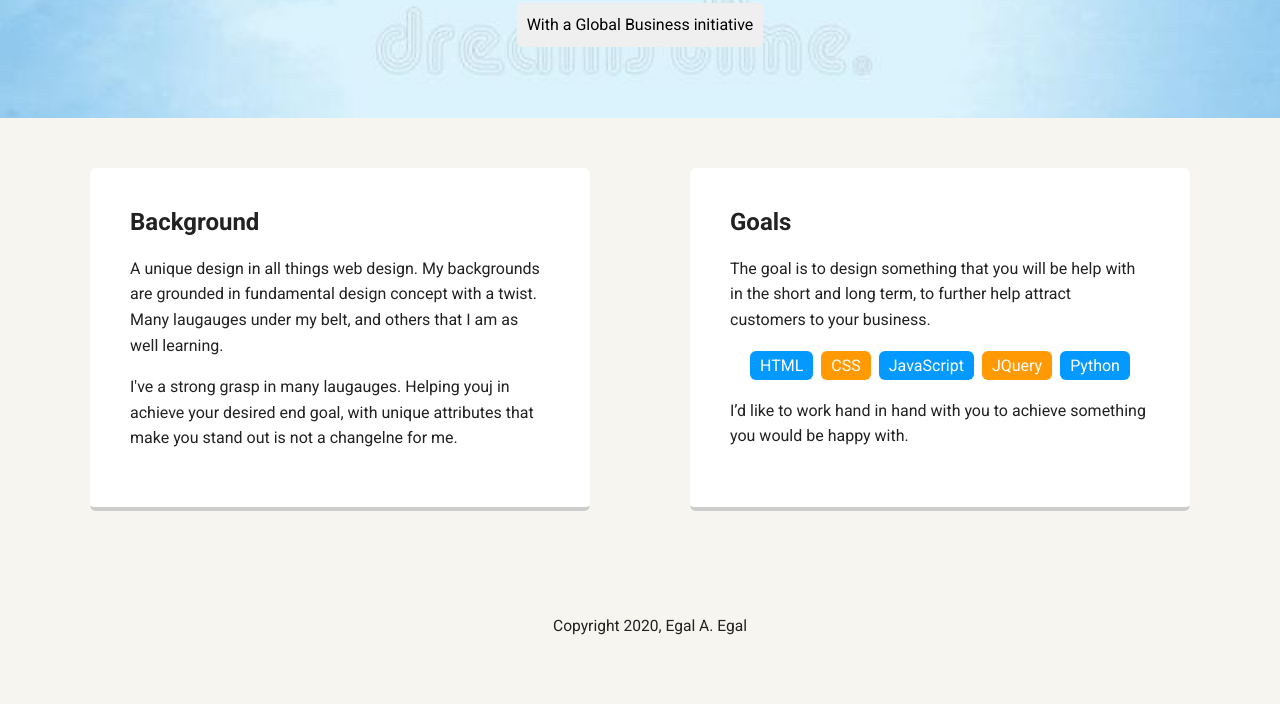
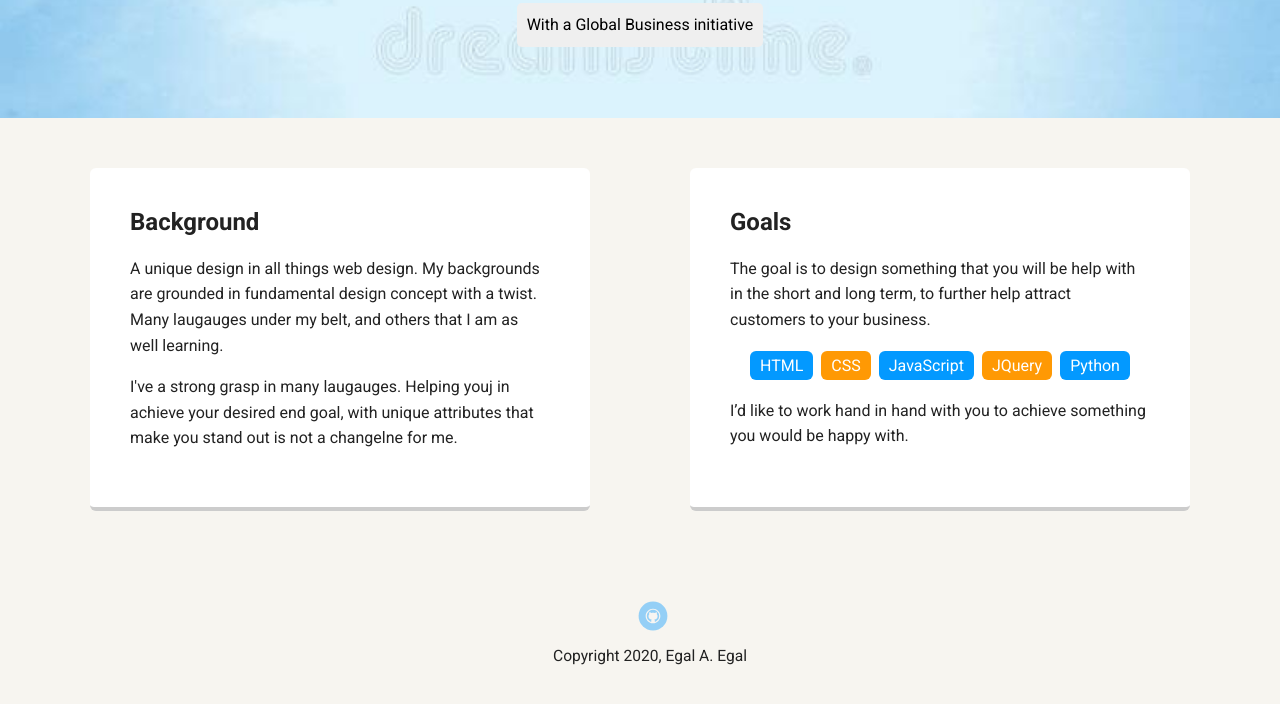
Before and after one commit to egalabdul/tech-project-1, a plain HTML site: page index.html in a window 1280 px wide. Shown: the part 352-1056 px from the top of the page. Drawn offline with Linux system fonts and the light colour scheme; a web font is replaced by a local one.

Commit message:
Initial commit

```diff
--- a/index.html
+++ b/index.html
@@ -44,7 +44,9 @@
 
     </main>
     <footer>
-
+      <ul>
+        <li><a href="https://github.com/egalabdul/tech-project-1" class="social github">Github</a></li>
+      </ul>
       <p class="copyright">Copyright 2020, Egal A. Egal</p>
     </footer>
   </body>
```
Also changed, not shown: 1 other file.
